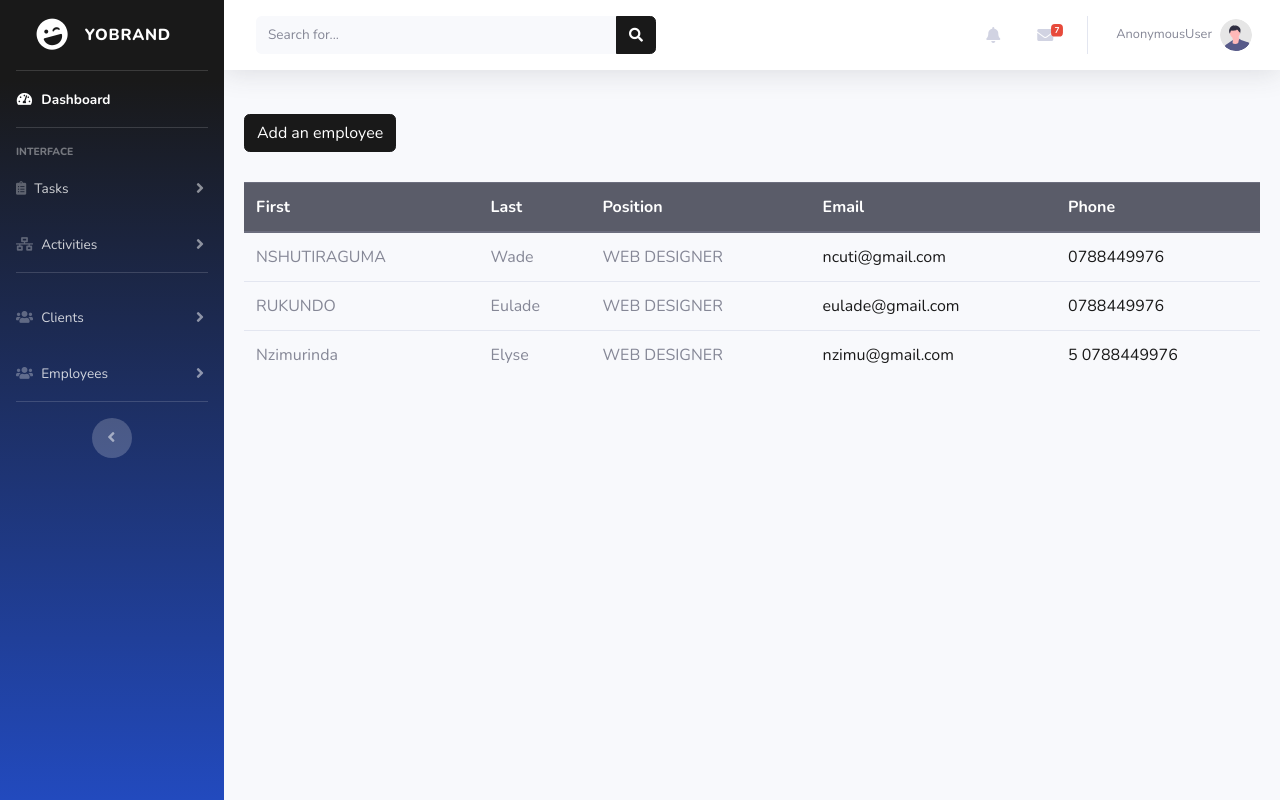
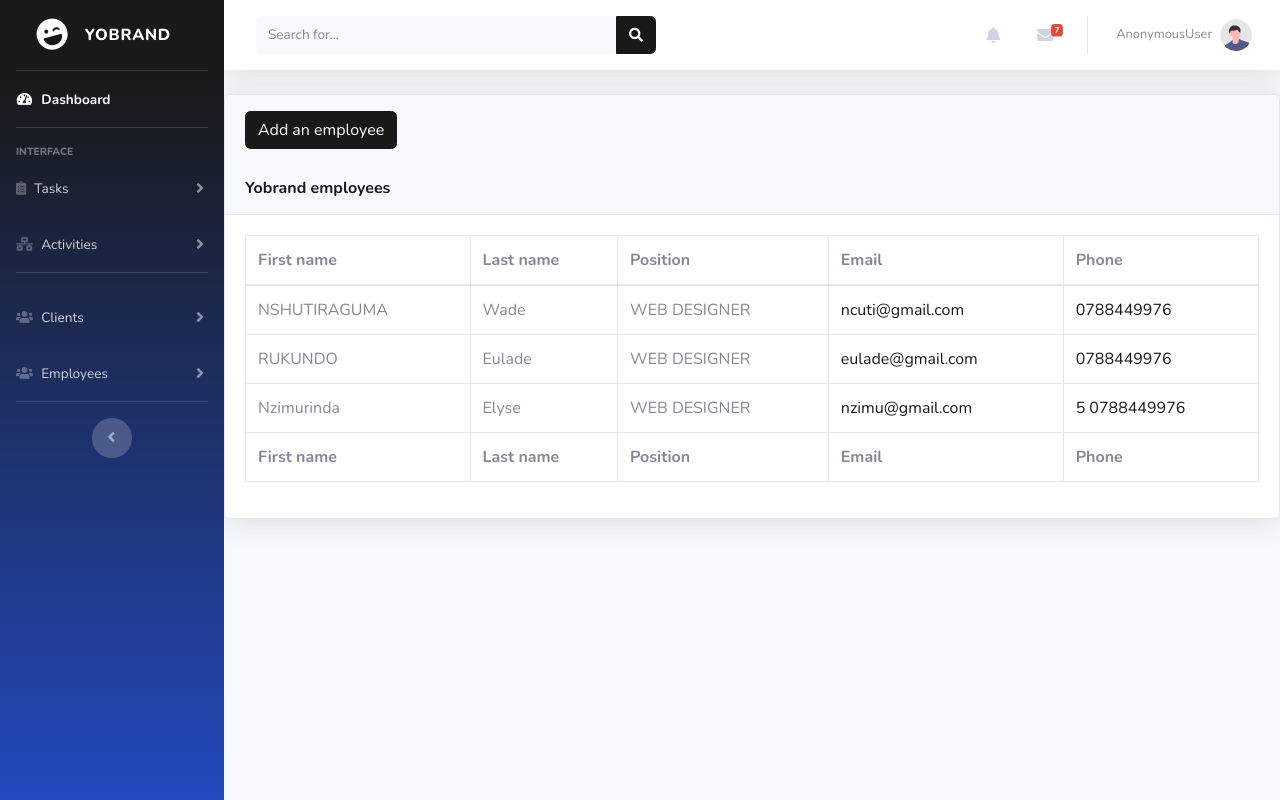
Before and after one commit to siboalpha/yobrand, a Django app: page /employees/ in a window 1280 px wide. Run offline with Django 4.2, Linux system fonts and the light colour scheme; data comes from the database, SQL or seed files in the repository; some libraries are stand-ins or nearby versions.

Commit message:
Styled employees table

```diff
--- a/cms/templates/cms/employees.html
+++ b/cms/templates/cms/employees.html
@@ -1,20 +1,35 @@
 {% extends 'cms/base.html' %}
 {% load static %}
 {% block content %}
-<div style="padding: 20px;">
+  <div class="card shadow mb-4">
+    <div class="card-header py-3">
       <div class="add-employee" style="margin-bottom: 30px;">
         <a href="{% url 'add-employee' %}" class="btn btn-primary">Add an employee</a>
       </div>
-  <table class="table">
-    <thead class="thead-dark">
+        <h6 class="m-0 font-weight-bold text-primary">Yobrand employees</h6>
+    </div>
+    <div class="card-body">
+        <div class="table-responsive">
+            <table class="table table-bordered" id="dataTable" width="100%" cellspacing="0">
+                <thead>
                     <tr>
-        <th scope="col">First</th>
-        <th scope="col">Last</th>
+                      <th scope="col">First name</th>
+                      <th scope="col">Last name</th>
                       <th scope="col">Position</th>
                       <th scope="col">Email</th>
                       <th scope="col">Phone</th>
                     </tr>
                 </thead>
+                <tfoot>
+                    <tr>
+                      <th scope="col">First name</th>
+                      <th scope="col">Last name</th>
+                      <th scope="col">Position</th>
+                      <th scope="col">Email</th>
+                      <th scope="col">Phone</th>
+
+                    </tr>
+                </tfoot>
                 <tbody>
                   {% for employee in employees_list %}
                   <tr>
@@ -28,4 +43,7 @@
                 </tbody>
             </table>
         </div>
+    </div>
+</div>
+</div>
   {% endblock %}
```
Lines whose indentation alone changed are shown as unchanged.
